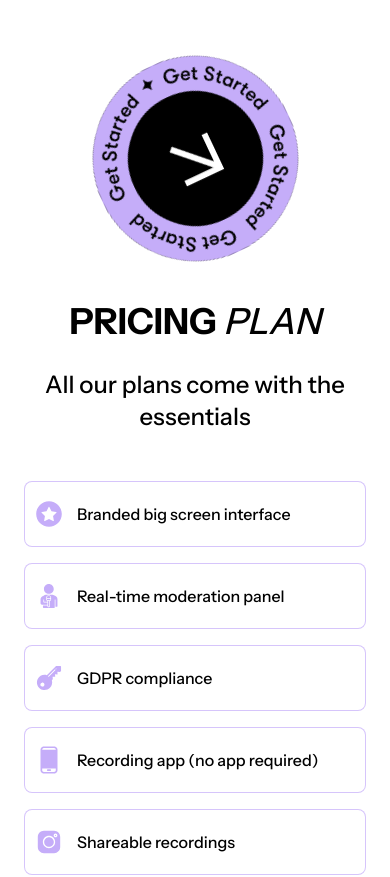
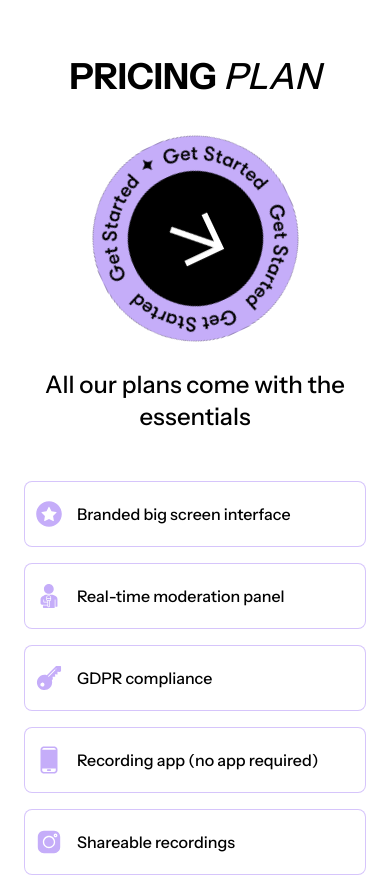
Before and after one commit to aqilusman45/Backstage, a Next.js app: page / in a window 390 px wide. Shown: the top 877 px of the page. Built offline with nearby package versions, Linux system fonts and the light colour scheme.

Commit message:
feat: add heading component

```diff
--- /dev/null
+++ b/src/components/heading/index.jsx
@@ -0,0 +1,13 @@
+import classnames from "classnames";
+
+export default function Heading({ otherClasses, title, subTitle }) {
+  const headingClasses = classnames(otherClasses);
+
+  return (
+    <div className={headingClasses} data-testid="heading">
+      <h2 className="text-center text-4xl sm:text-5xl lg:text-65 font-bold order-1 sm:order-0 text-black font-instrument-sans uppercase text-center">
+        {title} <span className="font-medium italic">{subTitle}</span>
+      </h2>
+    </div>
+  );
+}
--- a/src/mocks/home-page.js
+++ b/src/mocks/home-page.js
@@ -71,6 +71,7 @@ export const homePageMocks = {
 
   cta: {
     title: "Prefer to talk it through first?",
+    subTitle: "first?",
     text: `If there's something we've missed, please get in touch and we can help answer your questions or queries.`,
   },
 
--- a/src/sections/all-boxes-ticked/index.jsx
+++ b/src/sections/all-boxes-ticked/index.jsx
@@ -1,3 +1,4 @@
+import Heading from "@/components/heading";
 import { homePageMocks } from "@/mocks/home-page";
 import classnames from "classnames";
 
@@ -12,10 +13,7 @@ export default function AllBoxesTicked({ otherClasses }) {
   return (
     <section className={allBoxesTickedClasses} data-testid="all-boxes-ticked">
       <div className="max-w-1120 mx-auto text-center">
-        <h2 className="text-center text-4xl sm:text-5xl lg:text-65 font-bold order-1 sm:order-0 text-black font-instrument-sans uppercase text-center">
-          {allBoxTitle}{" "}
-          <span className="font-medium italic">{allBoxSubText}</span>
-        </h2>
+        <Heading title={allBoxTitle} subTitle={allBoxSubText} />
 
         <p className="text-lg text-gray-900 font-normal font-instrument-sans text-center flex-grow mt-5 mb-12 max-w-2xl mx-auto">
           {allBoxText}
--- a/src/sections/cta-section/index.jsx
+++ b/src/sections/cta-section/index.jsx
@@ -1,4 +1,5 @@
 import Button from "@/components/button";
+import Heading from "@/components/heading";
 import { homePageMocks } from "@/mocks/home-page";
 import classnames from "classnames";
 import Image from "next/image";
@@ -17,10 +18,7 @@ export default function CtaSection({ otherClasses }) {
           className="absolute top-0 left-0 w-full h-full object-cover"
         />
         <div className="relative py-16 ">
-          <h2 className="text-center text-4xl sm:text-5xl lg:text-65 font-bold order-1 sm:order-0 text-black font-instrument-sans uppercase text-center">
-            {cta.title}
-            <span className="font-medium italic">first?</span>
-          </h2>
+          <Heading title={cta.title} subTitle={cta.subTitle} />
           <p className="text-xl font-normal my-6 font-instrument-sans text-center lg:px-32 ">
             {cta.text}
           </p>
--- a/src/sections/faq-section/index.jsx
+++ b/src/sections/faq-section/index.jsx
@@ -1,5 +1,6 @@
 "use client";
 import Button from "@/components/button";
+import Heading from "@/components/heading";
 import { homePageMocks } from "@/mocks/home-page";
 import classnames from "classnames";
 import Image from "next/image";
@@ -14,9 +15,7 @@ export default function FaqSection({ otherClasses }) {
   return (
     <section className={faqSectionClasses} data-testid="faq-section">
       <div className="max-w-1120 mx-auto">
-        <h2 className="text-center text-4xl sm:text-5xl lg:text-65 font-bold order-1 sm:order-0 text-black font-instrument-sans uppercase">
-          Frequently Asked <span className="font-medium italic">Questions</span>
-        </h2>
+        <Heading title="Frequently Asked" subTitle="Questions" />
 
         <div className="flex lg:flex-row flex-col items-start justify-between gap-12 my-20 mx-auto">
           <div className="relative border border-black/10 rounded-xl overflex-hidden w-full md:w-2/5">
--- a/src/sections/pricing-plan/index.jsx
+++ b/src/sections/pricing-plan/index.jsx
@@ -1,5 +1,6 @@
 "use client";
 import Button from "@/components/button";
+import Heading from "@/components/heading";
 import OurPlan from "@/components/our-plan";
 import PricingCard from "@/components/pricing-card";
 import { homePageMocks } from "@/mocks/home-page";
@@ -34,9 +35,7 @@ export default function PricingPlan({ otherClasses }) {
       <div className="my-14 lg:my-20 text-center max-w-1120 mx-auto overflow-x-clip">
         <div className="flex flex-col sm:flex-row items-center justify-between gap-10">
           <span className="w-40 hidden md:block"></span>
-          <h2 className="text-center text-4xl sm:text-5xl lg:text-65 font-bold order-1 sm:order-0 text-black font-instrument-sans uppercase text-center">
-            {title} <span className="font-medium italic">{subTitle}</span>
-          </h2>
+          <Heading title={title} subTitle={subTitle} />
 
           <Image
             src={image}
```
